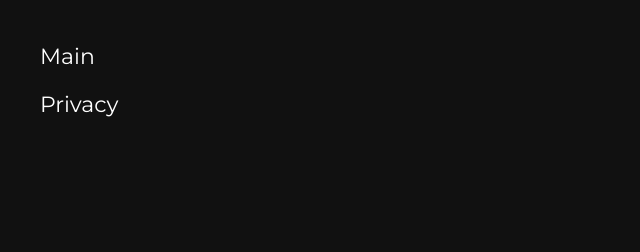
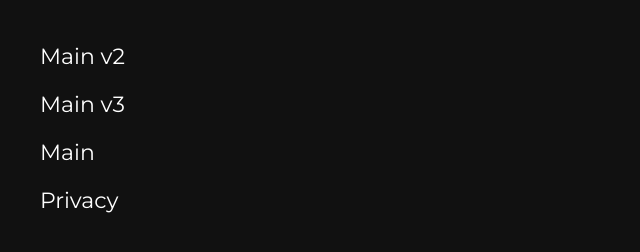
Before and after one commit to IraMonasteretska/werchamps, a plain HTML site: page sitemap.html in a window 1280 px wide. Shown: the whole page, without its empty margins (0-640 px from the left). Drawn offline with nearby package versions, Linux system fonts and the light colour scheme.

Commit message:
Add files via upload

```diff
--- a/sitemap.html
+++ b/sitemap.html
@@ -36,6 +36,9 @@
 <body>
    <div class="sitemap">
     <ul>
+        <li><a href="index-v2.html" target="_blank">Main v2</a></li>
+        <li><a href="index-v3.html" target="_blank">Main v3</a></li>
+
         <li><a href="index.html" target="_blank">Main</a></li>
         <li><a href="privacy.html" target="_blank">Privacy</a></li>
     </ul>
```
